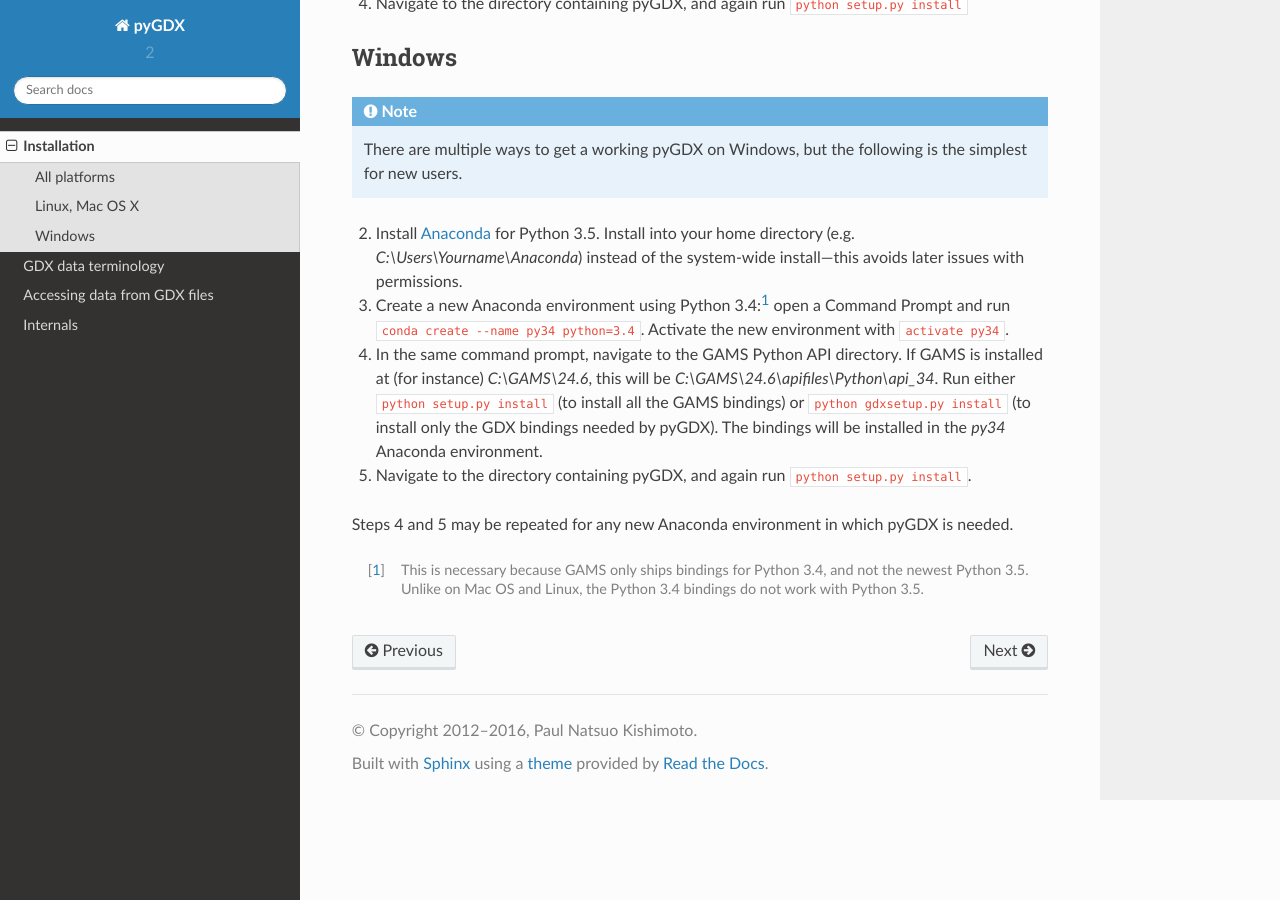
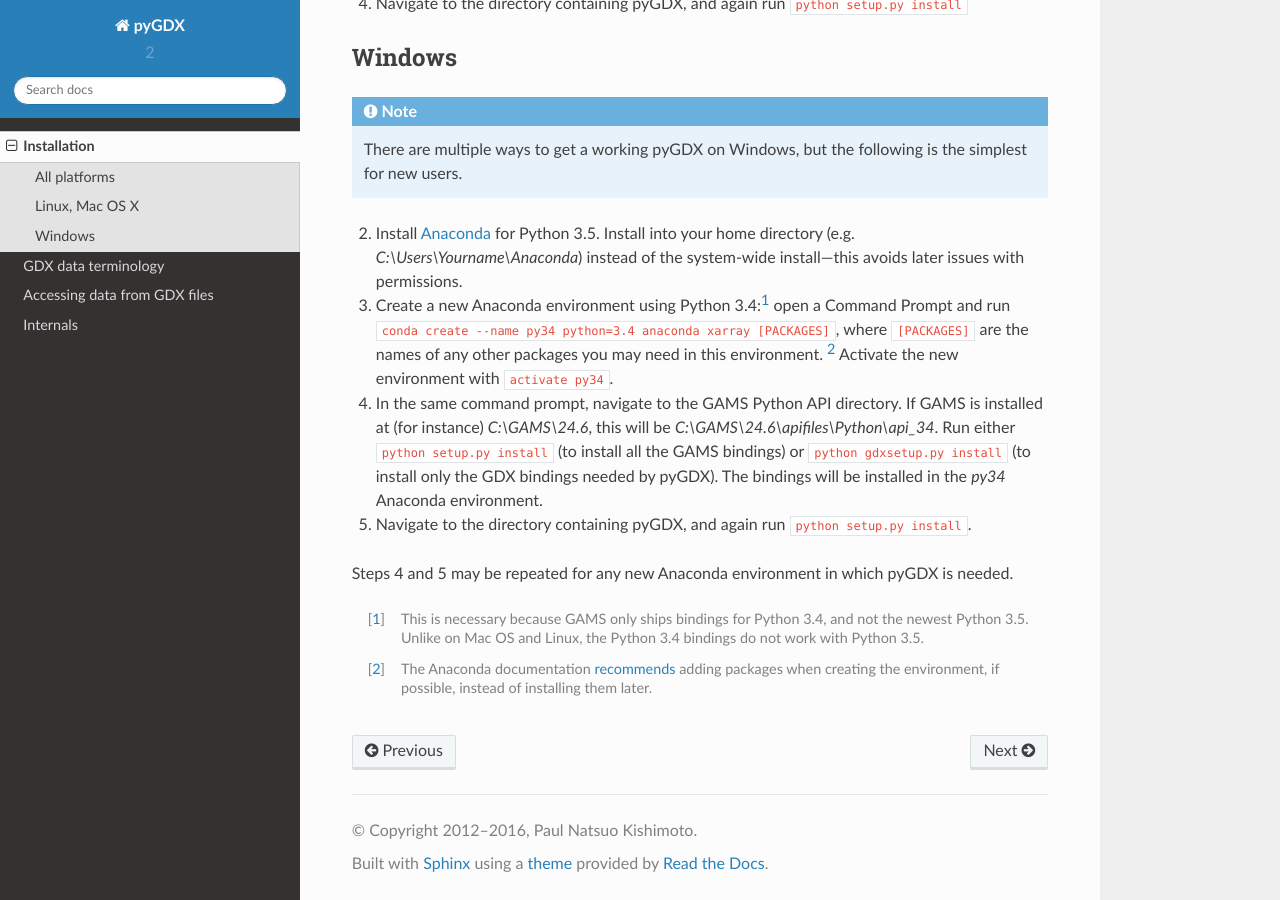
Before and after one commit to khaeru/py-gdx, a Sphinx documentation site: the page built from doc/install.rst, in a window 1280 px wide and 900 px high, scrolled down 546 px. Built offline with Sphinx 7.4.7 and the Read the Docs theme 2.0.0, drawn with Linux system fonts in a browser that asks for light colours.

Commit message:
Update install docs with Anaconda tip (thanks @ejazqj)

```diff
--- a/doc/install.rst
+++ b/doc/install.rst
@@ -32,7 +32,7 @@ Windows
 
 2. Install `Anaconda`_ for Python 3.5. Install into your home directory (e.g. *C:\\Users\\Yourname\\Anaconda*) instead of the system-wide install—this avoids later issues with permissions.
 
-3. Create a new Anaconda environment using Python 3.4:[1]_ open a Command Prompt and run ``conda create --name py34 python=3.4``. Activate the new environment with ``activate py34``.
+3. Create a new Anaconda environment using Python 3.4:[#]_ open a Command Prompt and run ``conda create --name py34 python=3.4 anaconda xarray [PACKAGES]``, where ``[PACKAGES]`` are the names of any other packages you may need in this environment. [#]_ Activate the new environment with ``activate py34``.
 
 4. In the same command prompt, navigate to the GAMS Python API directory. If GAMS is installed at (for instance) *C:\\GAMS\\24.6*, this will be *C:\\GAMS\\24.6\\apifiles\\Python\\api_34*. Run either ``python setup.py install`` (to install all the GAMS bindings) or ``python gdxsetup.py install`` (to install only the GDX bindings needed by pyGDX). The bindings will be installed in the *py34* Anaconda environment.
 
@@ -41,6 +41,8 @@ Windows
 Steps 4 and 5 may be repeated for any new Anaconda environment in which pyGDX is needed.
 
 
-.. [1] This is necessary because GAMS only ships bindings for Python 3.4, and not the newest Python 3.5. Unlike on Mac OS and Linux, the Python 3.4 bindings do not work with Python 3.5.
+.. [#] This is necessary because GAMS only ships bindings for Python 3.4, and not the newest Python 3.5. Unlike on Mac OS and Linux, the Python 3.4 bindings do not work with Python 3.5.
+.. [#] The Anaconda documentation `recommends`_ adding packages when creating the environment, if possible, instead of installing them later.
+.. _`GAMS`: https:\\www.gams.com\download\
 .. _`Anaconda`: https:\\www.continuum.io\downloads#_windows
-.. _`GAMS`: https:\\www.gams.com\download\
+.. _`recommends`: http://conda.pydata.org/docs/using/envs.html#create-a-separate-environment
```
